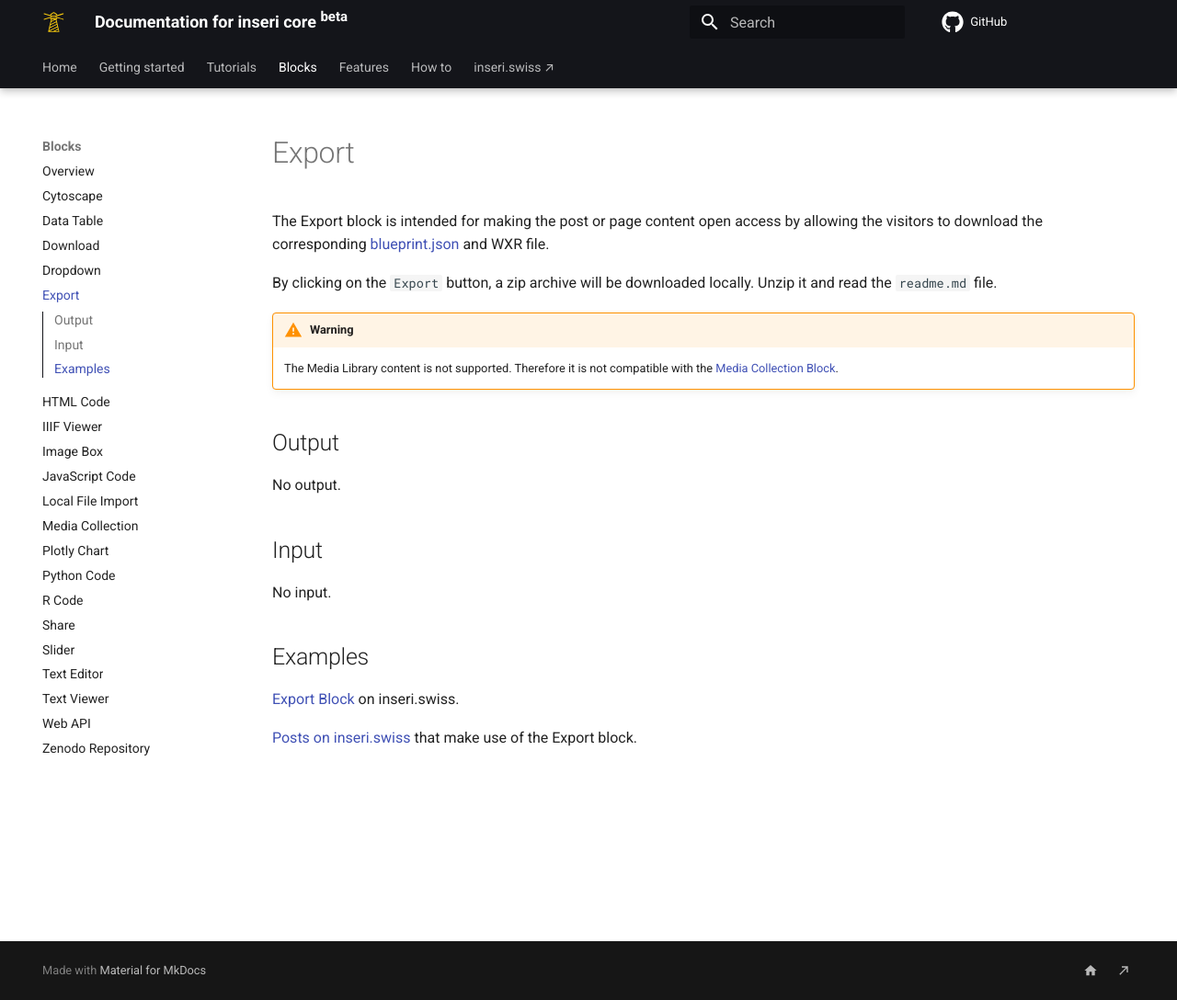
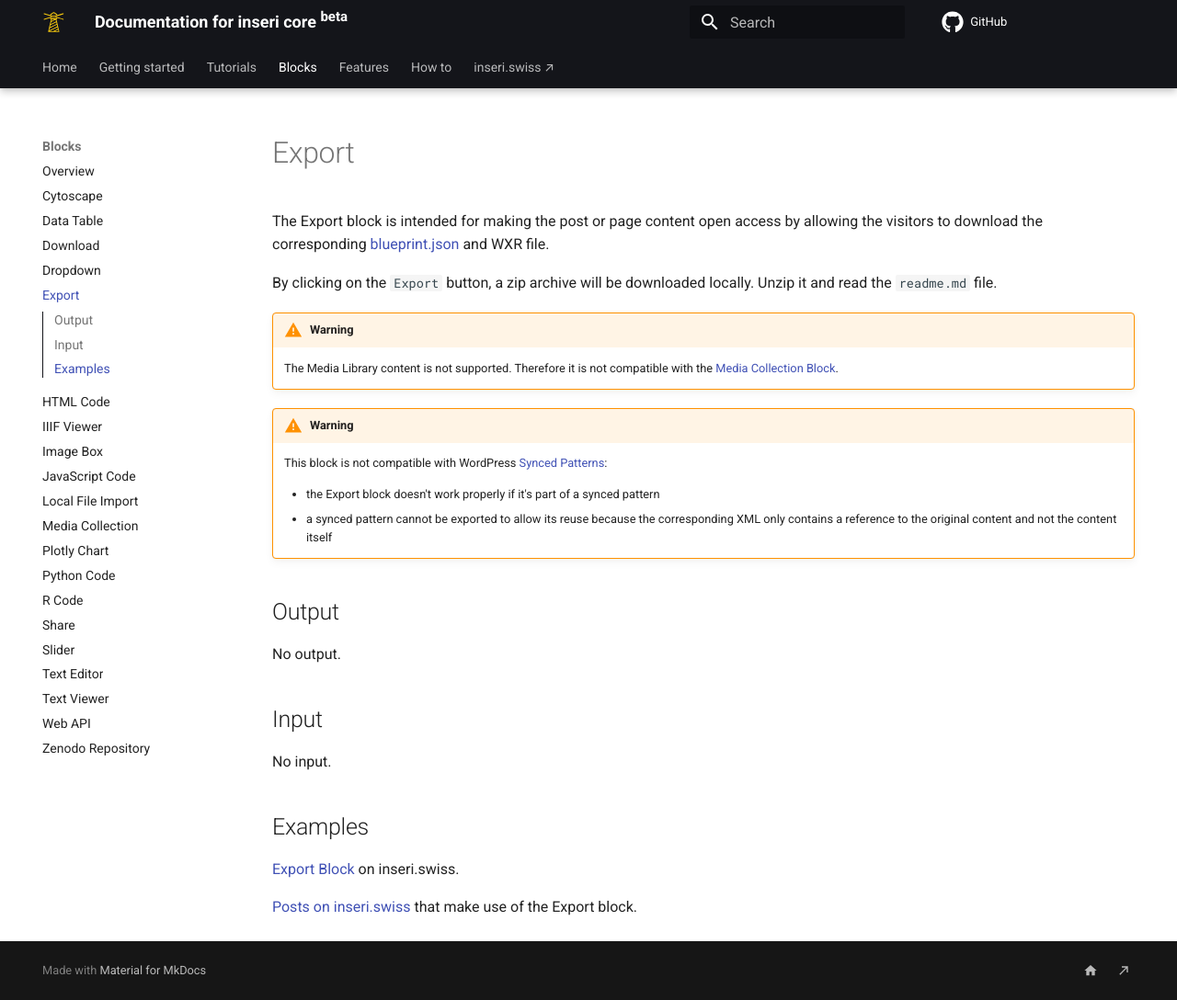
Before and after one commit to inseri-swiss/inseri-core-wp, an MkDocs documentation site: the page built from docs/blocks/export.md, in a window 1280 px wide and 1088 px high. Shown: the whole window at 92% size. Built offline with MkDocs 1.6.1 and Material for MkDocs 9.7.7, drawn with Linux system fonts in a browser that asks for light colours; comment, search, counter and statistics services are not loaded.

Commit message:
docs: add warning to the export block and synched patterns

```diff
--- a/docs/blocks/export.md
+++ b/docs/blocks/export.md
@@ -7,6 +7,13 @@ By clicking on the `Export` button, a zip archive will be downloaded locally. Un
 !!! warning
 
     The Media Library content is not supported. Therefore it is not compatible with the [Media Collection Block](mediaCollection.md).
+
+!!! warning
+
+    This block is not compatible with WordPress [Synced Patterns](https://wordpress.org/news/2023/07/synced-patterns-the-evolution-of-reusable-blocks/):
+
+    - the Export block doesn't work properly if it's part of a synced pattern
+    - a synced pattern cannot be exported to allow its reuse because the corresponding XML only contains a reference to the original content and not the content itself
 
 ## Output
 
```
